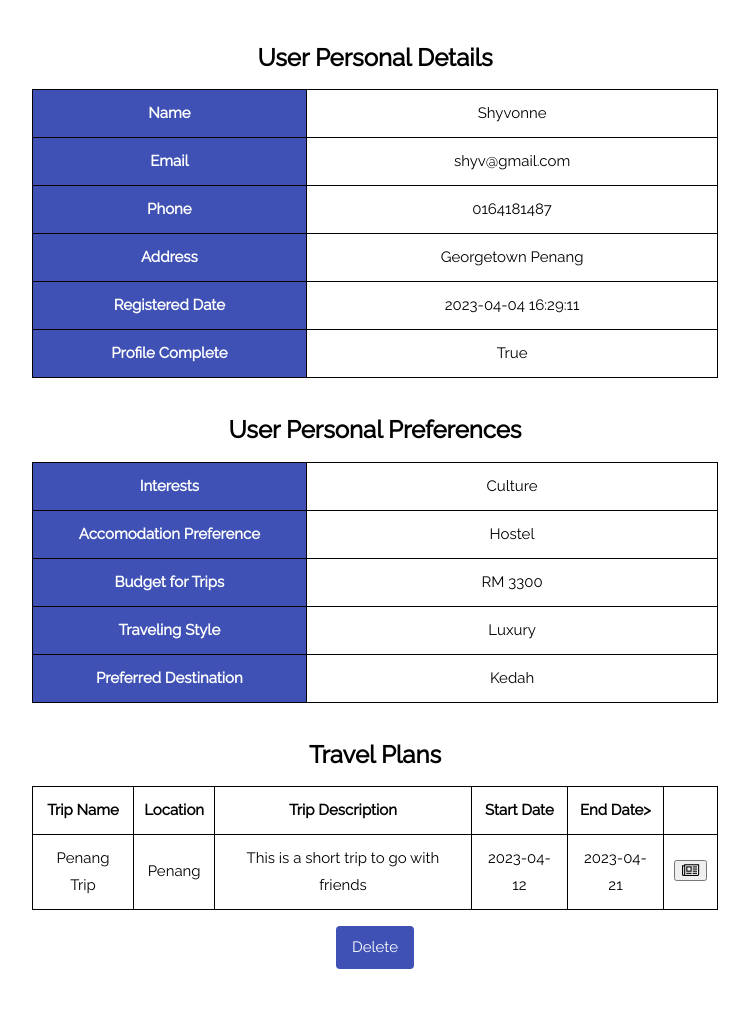
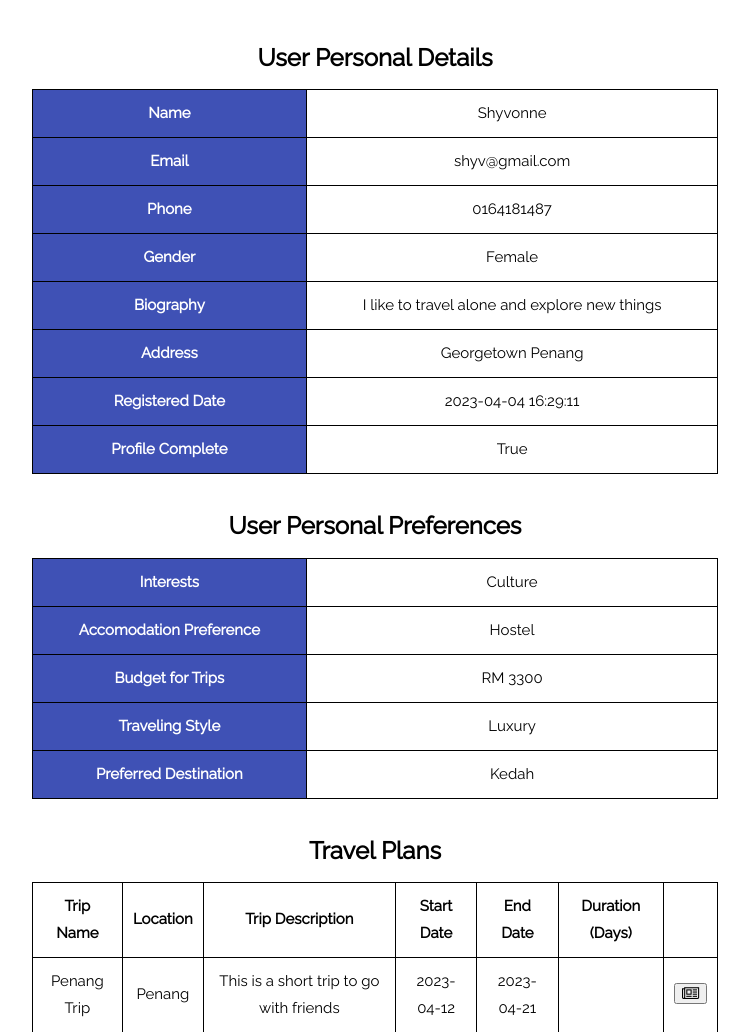
Before and after one commit to shyvonnej/trippintrip, a PHP site: page /userdetails.php?id=1 in a window 1280 px wide. Shown: the part 661-1693 px from the top of the page, without its empty margins (265-1014 px from the left). Run offline with PHP 8.4, Linux system fonts and the light colour scheme; a user stored in the database is signed in; data comes from the database, SQL or seed files in the repository; data that the repository does not hold is empty.

Commit message:
Update userdetails.php

```diff
--- a/trippintrip/web/userdetails.php
+++ b/trippintrip/web/userdetails.php
@@ -146,6 +146,8 @@
                             $name = $result['user_name'];
                             $email = $result['user_email'];
                             $phone = $result['user_phone'];
+                            $gender = $result['user_gender'];
+                            $bio = $result['user_bio'];
                             $address = $result['user_address'];
                             $regdate = $result['user_datereg'];
                             $otp = $result['otp'];
@@ -162,6 +164,7 @@
                             $triplocation = $result['trip_location'];
                             $start = $result['start_date'];
                             $end = $result['end_date'];
+                            $duration = $result['number_of_days'];
                         }
 
                         echo
@@ -177,6 +180,14 @@
                 <tr>
                   <th class='w3-indigo'>Phone</th>
                   <td style='width:60%'>$phone</td>
+                </tr>
+                <tr>
+                  <th class='w3-indigo'>Gender</th>
+                  <td style='width:60%'>$gender</td>
+                </tr>
+                <tr>
+                  <th class='w3-indigo'>Biography</th>
+                  <td style='width:60%'>$bio</td>
                 </tr>
                 <tr>
                   <th class='w3-indigo'>Address</th>
@@ -231,7 +242,8 @@
                             <th>Location</th>
                             <th>Trip Description</th>
                             <th>Start Date</th>
-                            <th>End Date></th>
+                            <th>End Date</th>
+                            <th>Duration (Days)</th>
                             <th></th>
                         </tr>
                     </thead>
@@ -251,6 +263,9 @@
           </td>
           <td>
             $end
+          </td>
+          <td>
+            $duration
           </td>
           <td>
             <a href='tripdetail.php?id=" . $tripid . "' onclick=\"document.getElementById('newsdetails1').style.display='block';return false;\">
@@ -284,5 +299,4 @@
     </div>
     <p>Powered by Shyvonne Ho Yue Lynn (279733) Final Year Project 2023</p>
 </footer>
-
 </html>
```
